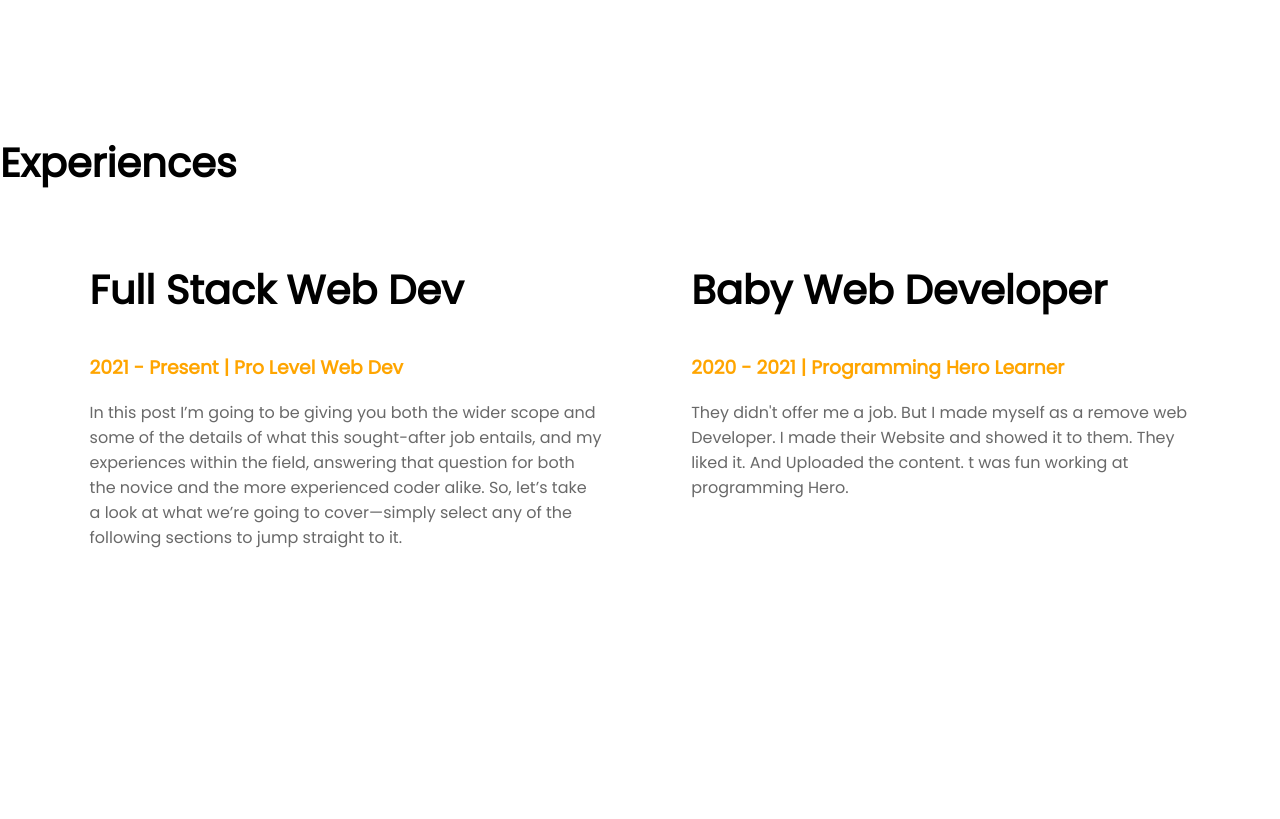
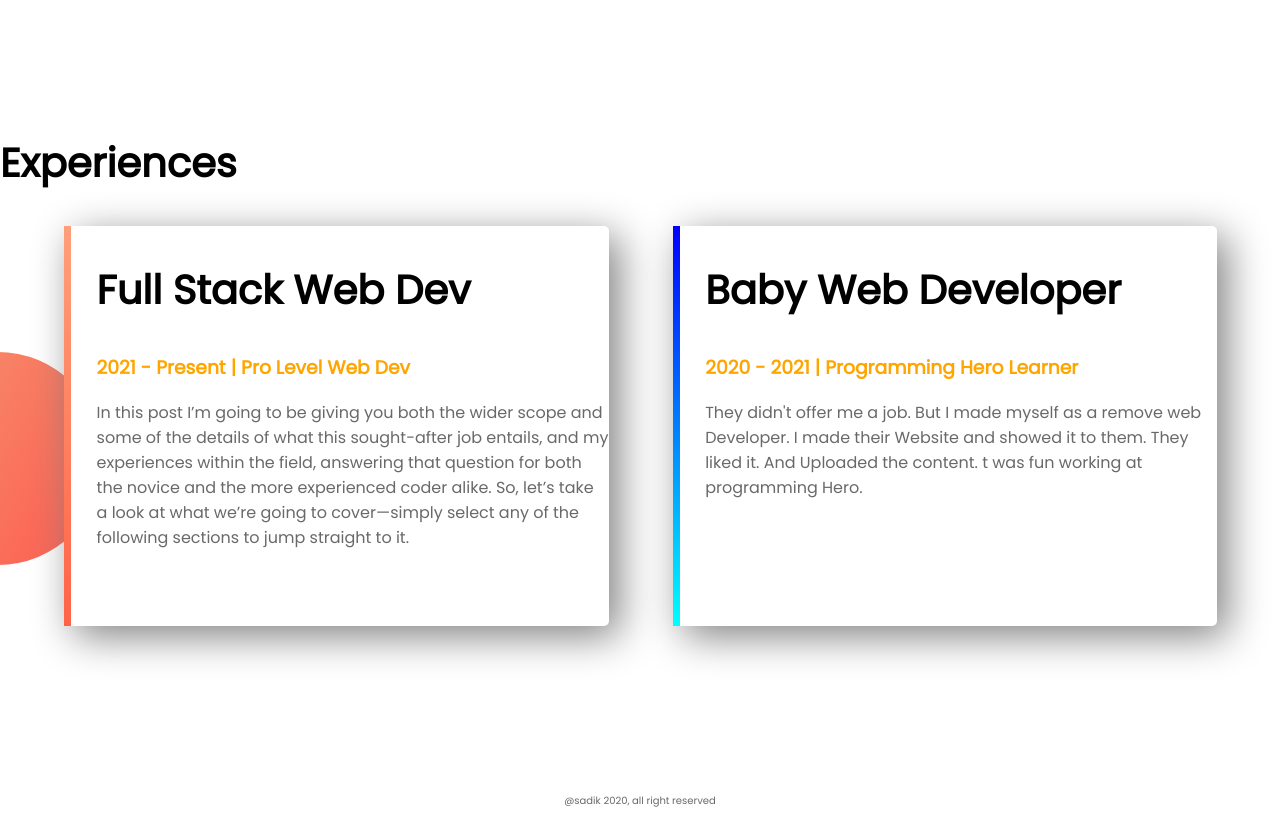
Before and after one commit to sadik47/web-portfolio, a plain HTML site: page index.html in a window 1280 px wide. Shown: the part 1200-2019 px from the top of the page. Before the commit the page ends 1983 px from the top, so only its background shows below. Drawn offline with Linux system fonts and the light colour scheme.

Commit message:
Finished my first ever website

```diff
--- a/index.html
+++ b/index.html
@@ -37,13 +37,13 @@
     </section>
     <section class="experince-area">
         <h2>Experiences</h2>
-        <div class="half-width">
+        <div id="full-stack" class="half-width single-experience">
             <h2 >Full Stack Web Dev</h2>
             <h3 class="orange-highlight">2021 - Present | Pro Level Web Dev</h3>
             <p>In this post I’m going to be giving you both the wider scope and some of the details of what this sought-after job entails, and my experiences within the field, answering that question for both the novice and the more experienced coder alike. So, let’s take a look at what we’re going to cover—simply select any of the following sections to jump straight to it.</p>
 
         </div>
-        <div class="half-width">
+        <div id="baby-web" class="half-width single-experience">
             <h2>Baby Web Developer</h2>
             <h3 class="orange-highlight">2020 - 2021 | Programming Hero Learner</h3>
             <p>They didn't offer me a job. But I made myself as a remove web Developer. I made their Website and showed it to them. They liked it. And Uploaded the content. t was fun working at programming Hero.</p>
@@ -51,6 +51,9 @@
         </div>
 
     </section>
+    <footer>
+        <p>@sadik 2020, all right reserved</p>
+    </footer>
 
 </body>
 </html>
--- a/style.css
+++ b/style.css
@@ -45,3 +45,28 @@ section{
     background-repeat: no-repeat;
     background-position: right;
 }
+.single-experience{
+    box-shadow: 10px 10px 40px gray;
+    border-radius: 5px;
+    height: 80%;
+    background-color: white;
+}
+.experince-area{
+    background-image: url("images/exp-bg.png");
+    background-repeat: no-repeat;
+    background-position: left;
+}
+#full-stack{
+    border-left: 7px solid;
+    border-image: linear-gradient(180deg,lightsalmon, tomato);
+    border-image-slice: 1;
+}
+#baby-web{
+    border-left: 7px solid;
+    border-image: linear-gradient(180deg,blue, cyan);
+    border-image-slice: 1;
+}
+footer p{
+    text-align: center;
+    font-size: 10px;
+}
```
